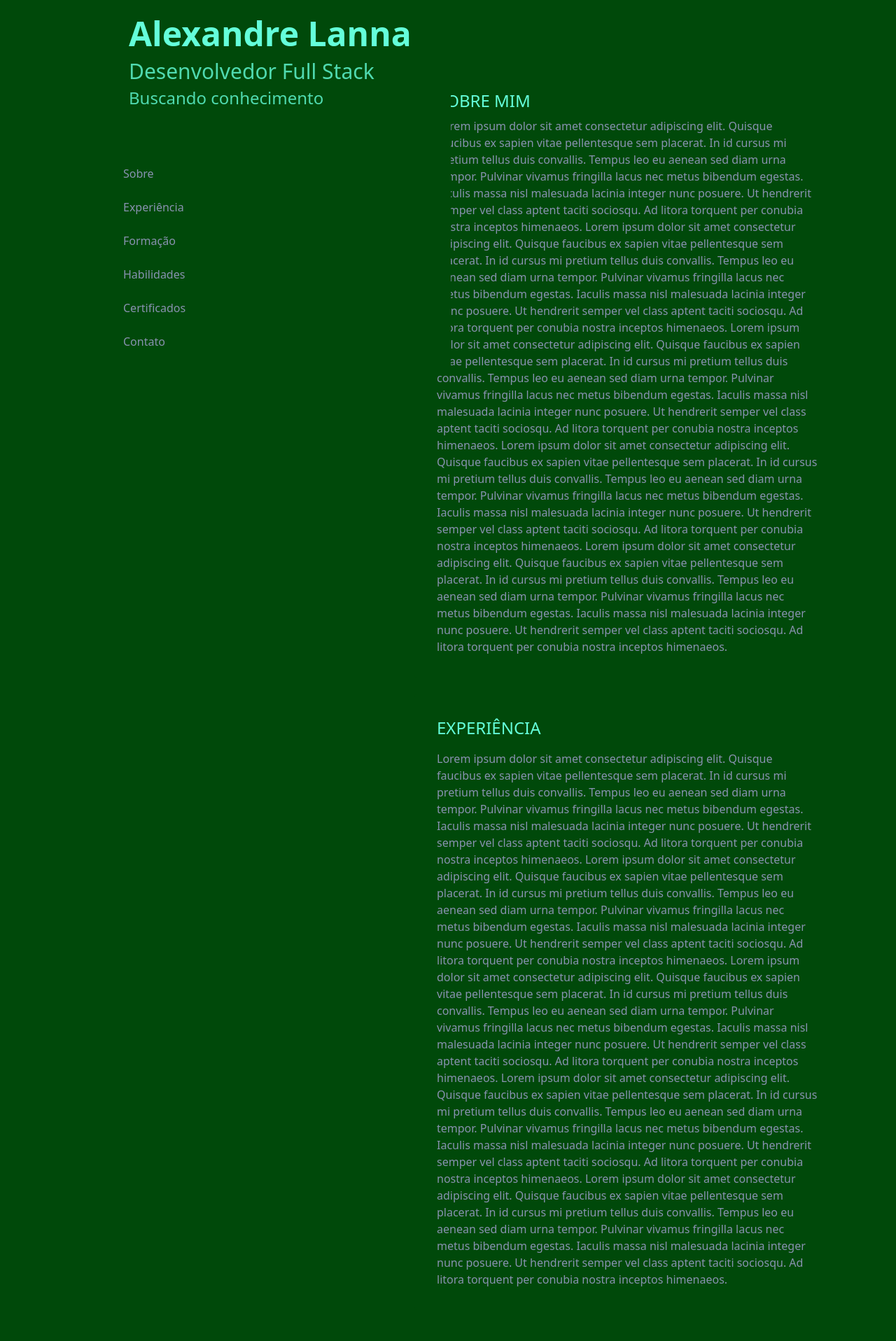
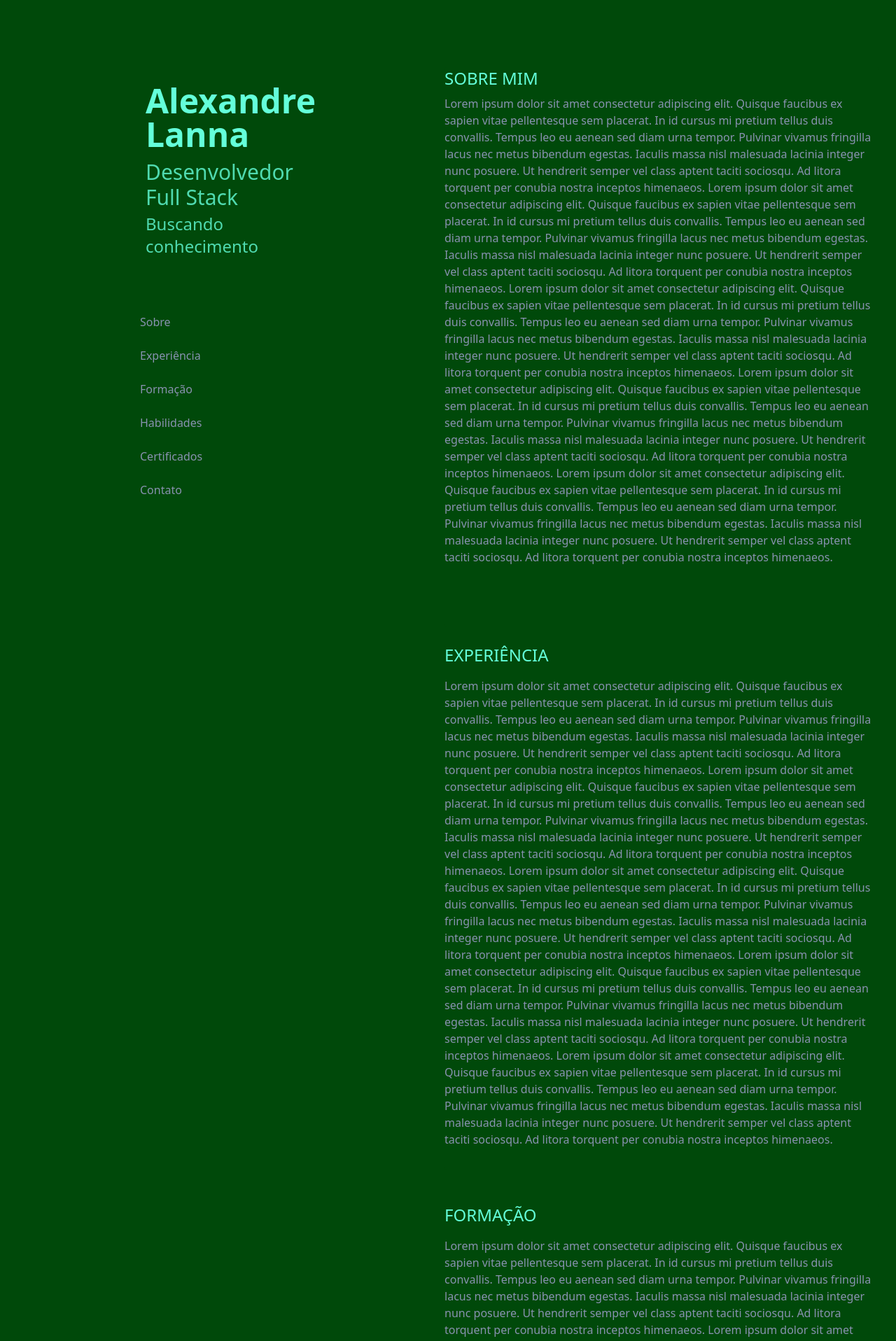
Before and after one commit to AlxLanna/Portifolio-VUE, a Vue app: page / in a window 1280 px wide. Shown: the top 1916 px of the page at 70% size. Built offline with nearby package versions, Linux system fonts and the light colour scheme; what fluid-tailwind would draw is missing.

Commit message:
resolvida coluna extra na versão mobile

```diff
--- a/src/components/Sidebar.vue
+++ b/src/components/Sidebar.vue
@@ -1,6 +1,8 @@
 <template>
+  <!-- sidebar + Home em telas maiores que md -->
+   <!-- divisao das colunas feito pelo fluid-tw -->
   <div
-    class="fixed mx-auto min-h-screen max-w-screen-xl py-12 lg:py-0 md:px-[auto] xl:px-[8rem]"
+    class="mx-auto min-h-screen max-w-screen-xl py-12 lg:py-0 md:px-[auto] xl:px-[8rem] mt-24"
   >
     <nav
       class="bg-primary text-text-primary flex h-full flex-col px-6"
--- a/src/views/Home.vue
+++ b/src/views/Home.vue
@@ -4,29 +4,32 @@
     <MobileNav v-if="!isLargeScreen && showMobileNav" />
   </transition>
 
-  <div class="grid min-h-screen grid-cols-1 lg:grid-cols-[2fr_3fr] xl:gap-fluid-36 bg-primary text-text-primary">
+  <div class="grid min-h-screen grid-cols-none px-6 lg:grid-cols-[2fr_3fr] md:gap-fluid-24  xl:gap-fluid-36 bg-primary text-text-primary">
 
 
     <Sidebar class="hidden lg:block" />
 
 
 
-    <main class="w-full col-start-2 px-4 lg:px-[2rem]">
+    <main class="w-full col-start-2 px-fluid-24 sm:px-fluid-1">
+
 
       <div v-if="!isLargeScreen" id="inicio" class="pt-2">
         <ProfileCard />
       </div>
-      <div class="px-12 xl:py-24">
-        <!-- Corpo-->
+
+      <!-- divisona de sections -->
+      <div class="sm:px-0 xl:py-24 md:px-0">
+
         <section id="sobre" class="flex min-h-screen scroll-mt-1">
-          <div class="bg-primary text-text-primary mx-auto max-w-2xl rounded p-8">
+          <div class="bg-primary text-text-primary mx-auto max-w-2xl rounded">
             <h2 class="mb-2 text-2xl text-[#64ffda]">{{ t("about.title") }}</h2>
             <p class="text-[#8892b0]">{{ t("about.description") }}</p>
           </div>
         </section>
 
         <section id="experiencia" class="flex min-h-screen scroll-mt-16 py-6">
-          <div class="bg-primary text-text-primary mx-auto max-w-2xl rounded p-8">
+          <div class="bg-primary text-text-primary mx-auto max-w-2xl rounded">
             <h2 class="mb-4 text-2xl text-[#64ffda]">
               {{ t("experience.title") }}
             </h2>
@@ -35,7 +38,7 @@
         </section>
 
         <section id="formacao" class="flex min-h-screen scroll-mt-16 py-6">
-          <div class="bg-primary text-text-primary mx-auto max-w-2xl rounded p-8">
+          <div class="bg-primary text-text-primary mx-auto max-w-2xl rounded">
             <h2 class="mb-4 text-2xl text-[#64ffda]">
               {{ t("education.title") }}
             </h2>
@@ -44,7 +47,7 @@
         </section>
 
         <section id="habilidades" class="flex min-h-screen scroll-mt-16 py-6">
-          <div class="bg-primary text-text-primary mx-auto max-w-2xl rounded p-8">
+          <div class="bg-primary text-text-primary mx-auto max-w-2xl rounded">
             <h2 class="mb-4 text-2xl text-[#64ffda]">
               {{ t("skills.title") }}
             </h2>
@@ -53,7 +56,7 @@
         </section>
 
         <section id="certificados" class="flex min-h-screen scroll-mt-16 py-6">
-          <div class="bg-primary text-text-primary mx-auto max-w-2xl rounded p-8">
+          <div class="bg-primary text-text-primary mx-auto max-w-2xl rounded">
             <h2 class="mb-4 text-2xl text-[#64ffda]">
               {{ t("certificates.title") }}
             </h2>
@@ -103,6 +106,7 @@ const handleMediaChange = (e) => {
   isLargeScreen.value = e.matches;
 };
 
+// exibe o ProfileCard no topo da página quando menor que mediaQuery
 onMounted(() => {
   mediaQuery = window.matchMedia("(min-width: 1024px)");
   isLargeScreen.value = mediaQuery.matches;
```
